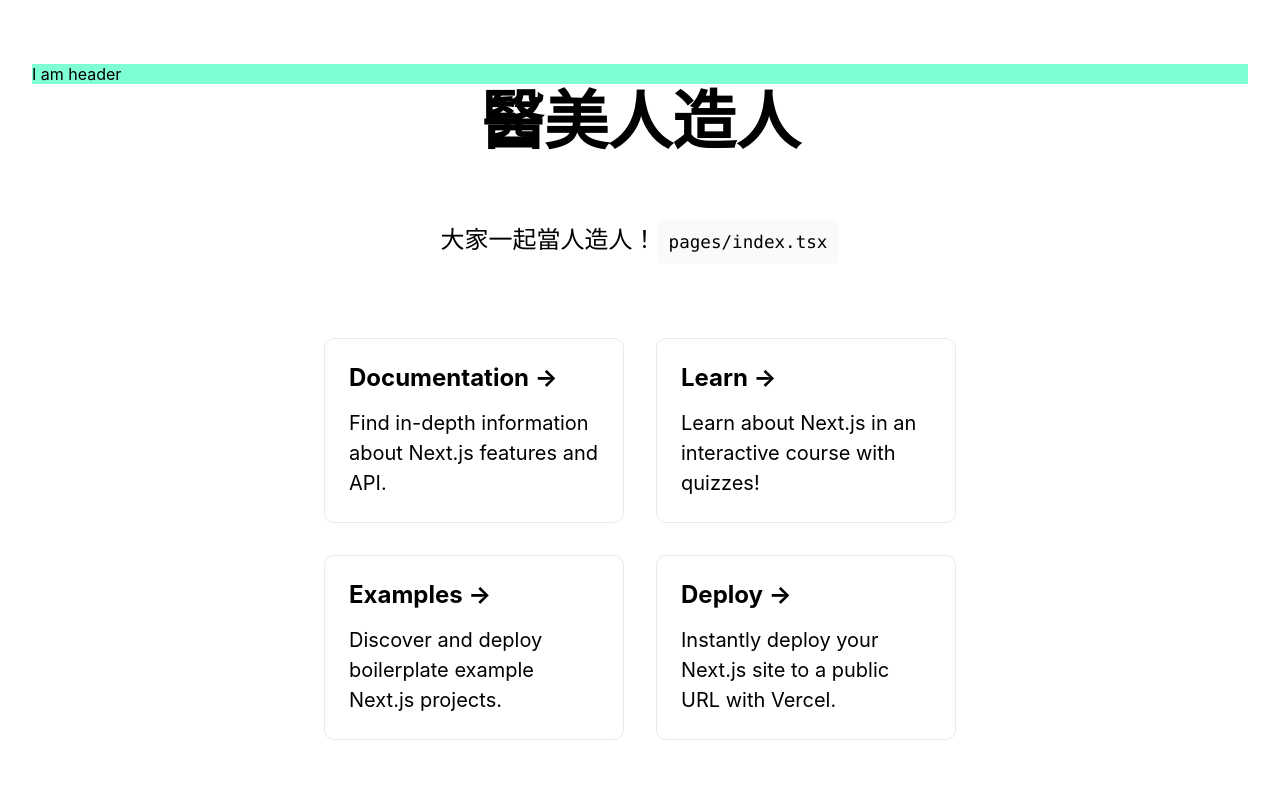
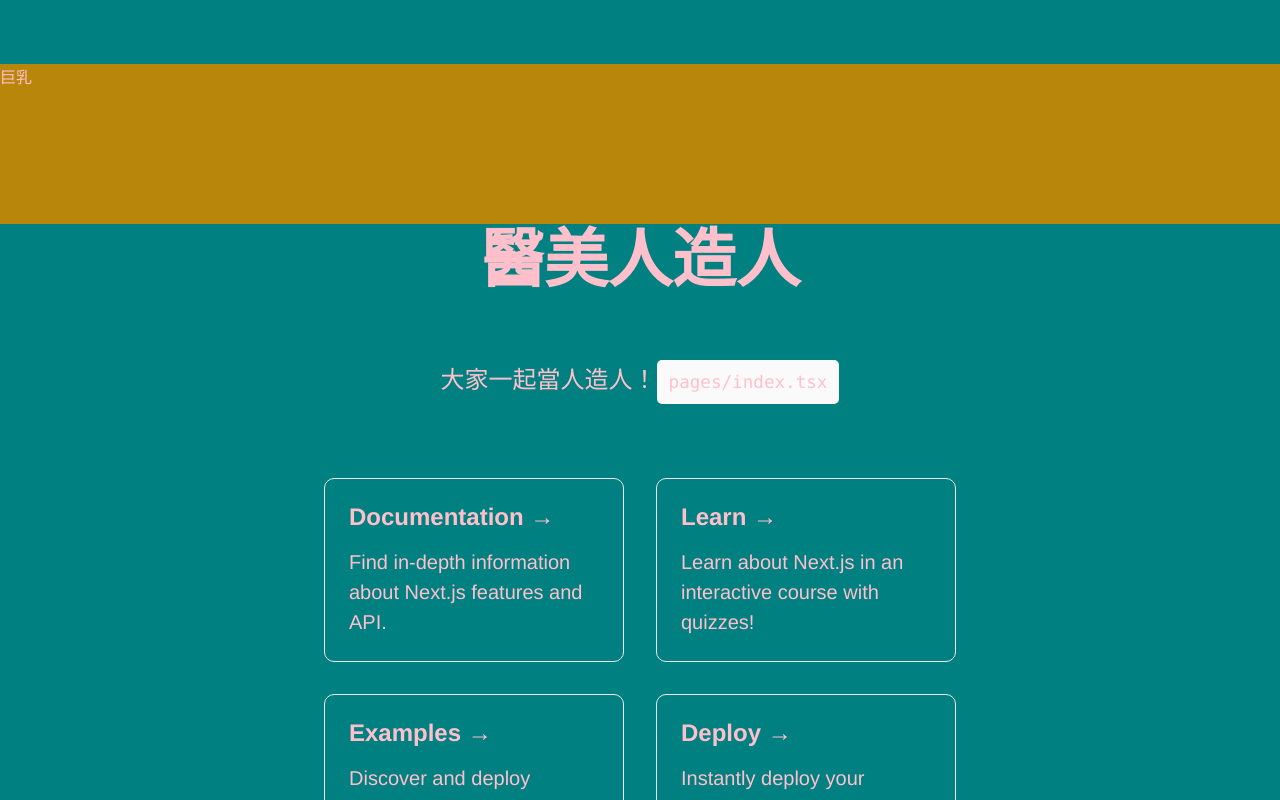
Before and after one commit to LunaGoodnight/beauty, a Next.js app: page / in a window 1280 px wide. Shown: the top 800 px of the page. Built offline with nearby package versions, Linux system fonts and the light colour scheme.

Commit message:
[Add] header

```diff
--- a/common/Header.tsx
+++ b/common/Header.tsx
@@ -1,11 +1,20 @@
 import styled from "styled-components";
+import Link from "next/link";
 
 const HeaderWrapper = styled.header`
   width: 100%;
-  height: calc(100% - 30rem);
-  background: aquamarine;
+  height: 10rem;
+  background: darkgoldenrod;
+  display: flex;
 `;
 
 export const Header = () => {
-  return <HeaderWrapper>I am header</HeaderWrapper>;
+  return (
+    <HeaderWrapper>
+
+
+        <Link href="/breast">巨乳</Link>
+
+    </HeaderWrapper>
+  );
 };
--- a/package.json
+++ b/package.json
@@ -22,6 +22,7 @@
   },
   "devDependencies": {
     "@types/styled-components": "^5.1.26",
+    "babel-plugin-styled-components": "^2.0.7",
     "prettier": "^2.8.1"
   }
 }
--- a/pages/index.tsx
+++ b/pages/index.tsx
@@ -2,10 +2,30 @@ import Head from "next/head";
 import Image from "next/image";
 import styles from "../styles/Home.module.css";
 import { Header } from "../common/Header";
+// globalStyles.js
+import styled, { createGlobalStyle } from "styled-components";
+
+const GlobalStyle = createGlobalStyle`
+  body {
+    margin: 0;
+    padding: 0;
+    background: teal;
+    font-family: Open-Sans, Helvetica, Sans-Serif;
+  }
+  * {
+    box-sizing: border-box;
+  }
+`;
+
+const HomeWrapper = styled.div`
+  width: 100%;
+  color: pink;
+`;
 
 export default function Home() {
   return (
-    <div className={styles.container}>
+    <HomeWrapper>
+      <GlobalStyle />
       <Head>
         <title>Create Next App</title>
         <meta name="description" content="Generated by create next app" />
@@ -65,6 +85,6 @@ export default function Home() {
           </span>
         </a>
       </footer>
-    </div>
+    </HomeWrapper>
   );
 }
--- a/styles/Home.module.css
+++ b/styles/Home.module.css
@@ -1,6 +1,4 @@
-.container {
-  padding: 0 2rem;
-}
+
 
 .main {
   min-height: 100vh;
```
Also changed, not shown: pages/breast.tsx (+8 -3 lines), 1 other file (tests, documents, lock files or other folders).
